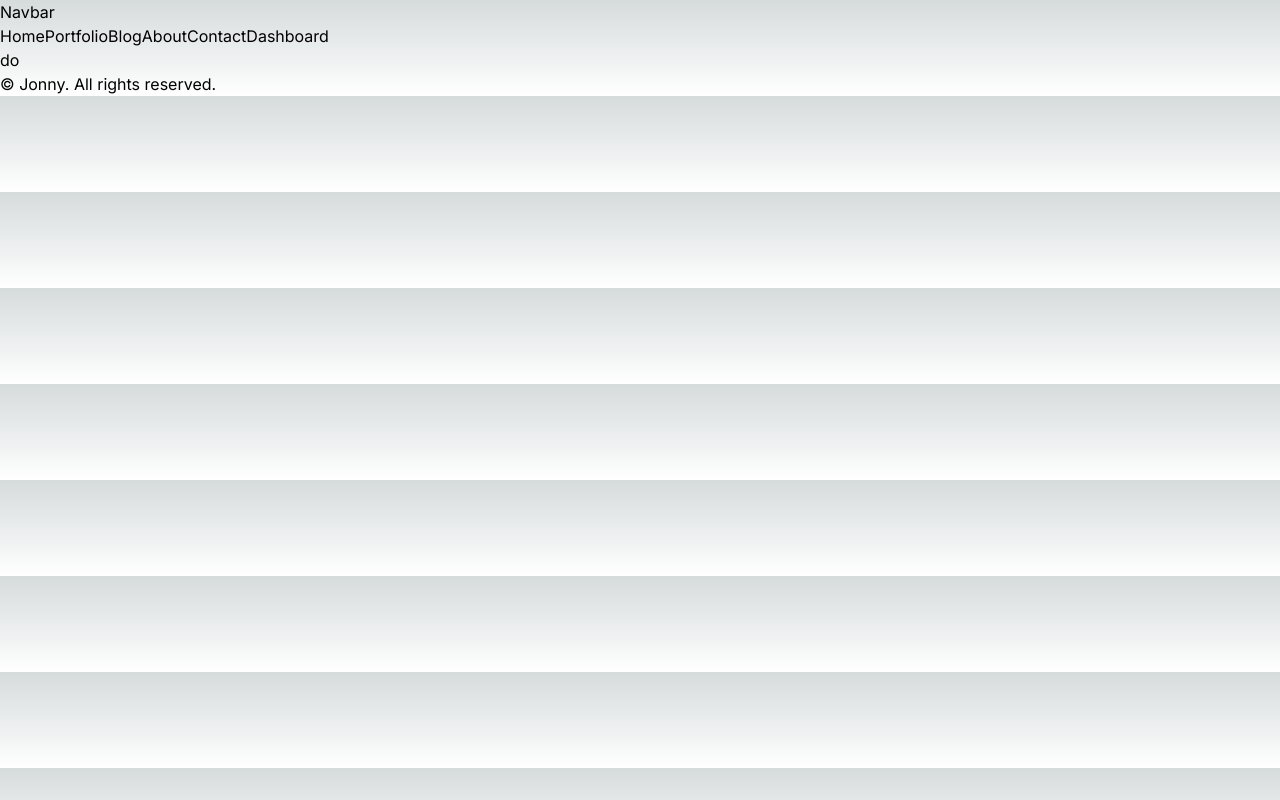
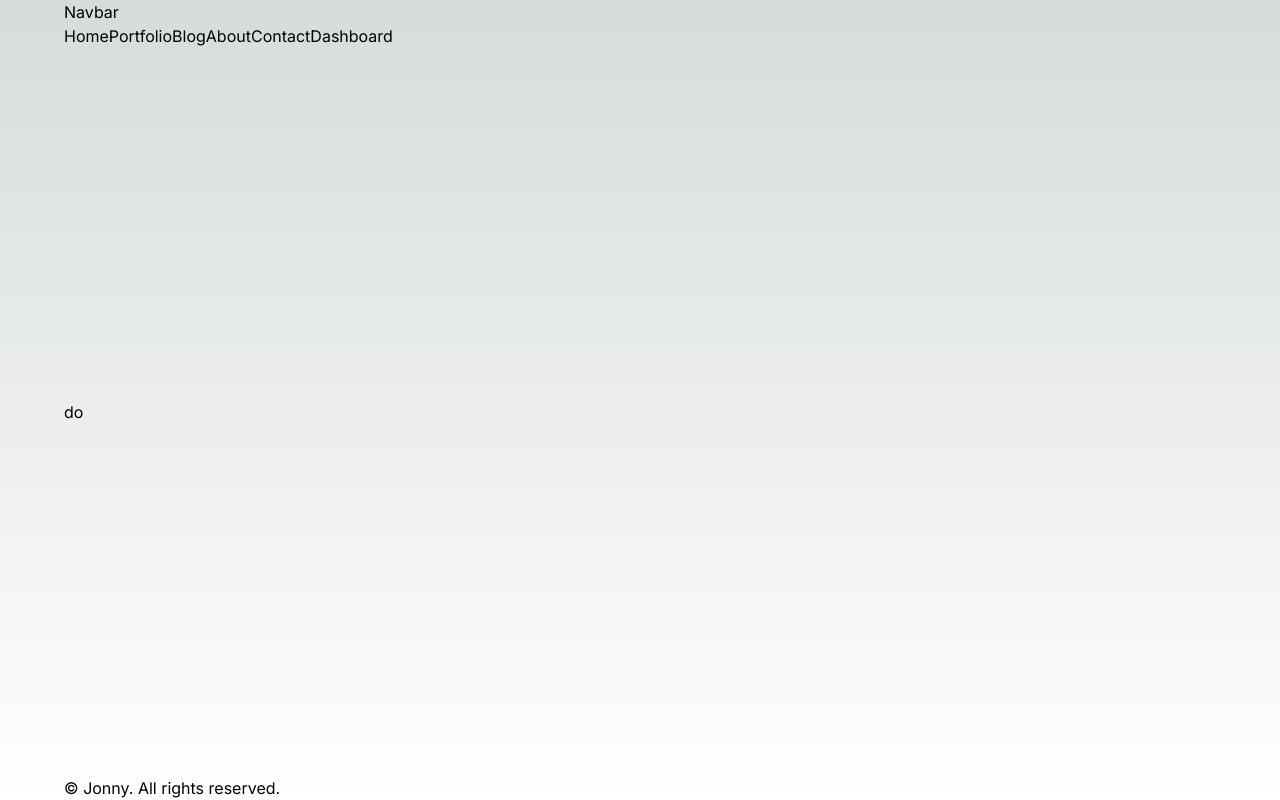
Before and after one commit to jonnyabrams/nextjs13-tryout, a Next.js app: page / in a window 1280 px wide. Built offline with nearby package versions, Linux system fonts and the light colour scheme.

Commit message:
styles: app container global

```diff
--- a/src/app/globals.css
+++ b/src/app/globals.css
@@ -25,3 +25,7 @@ body {
     )
     rgb(var(--background-start-rgb));
 }
+
+.container {
+  @apply max-w-[1366px] min-h-[100vh] mx-0 my-auto px-16 flex flex-col justify-between;
+}
--- a/src/app/layout.tsx
+++ b/src/app/layout.tsx
@@ -19,9 +19,11 @@ export default function RootLayout({
   return (
     <html lang="en">
       <body className={inter.className}>
-        <Navbar />
-        {children}
-        <Footer />
+        <div className="container">
+          <Navbar />
+          {children}
+          <Footer />
+        </div>
       </body>
     </html>
   );
--- a/tsconfig.json
+++ b/tsconfig.json
@@ -1,3 +1,4 @@
+// @ts-ignore
 {
   "compilerOptions": {
     "target": "es5",
```
